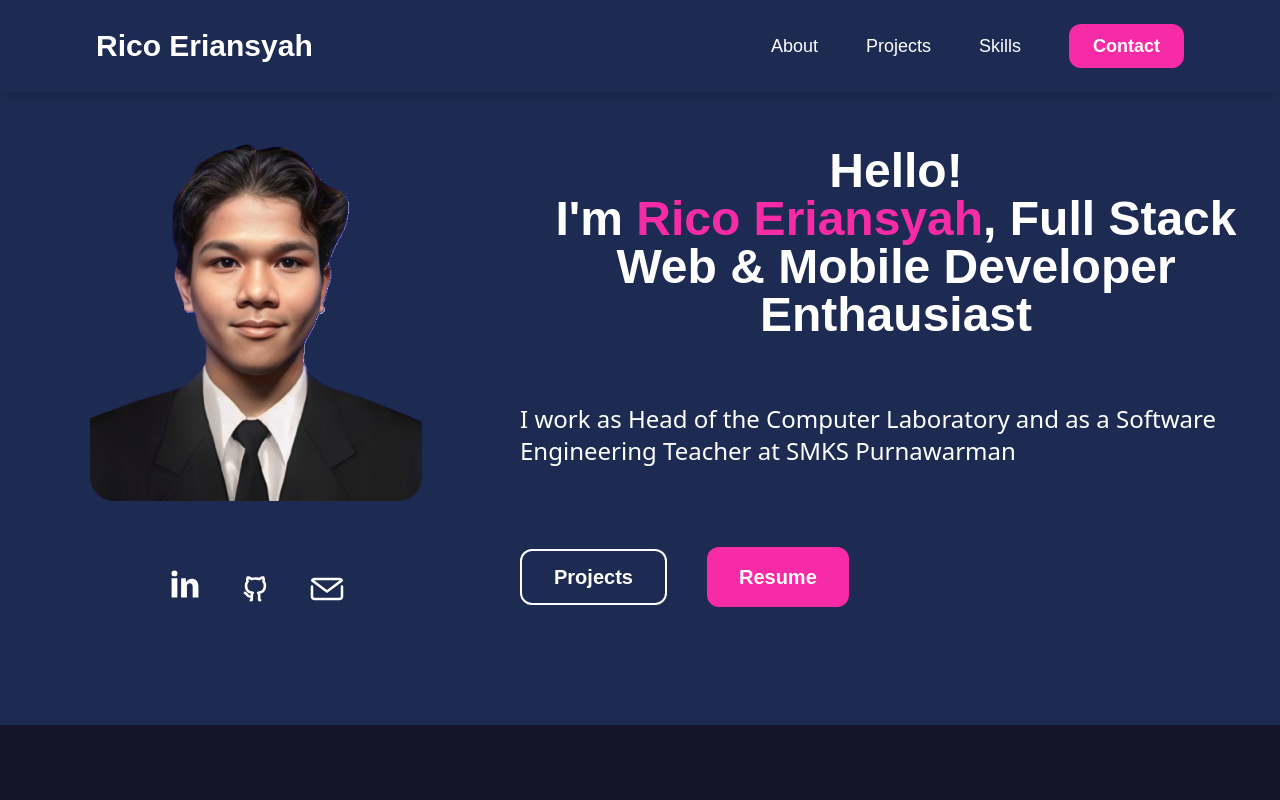
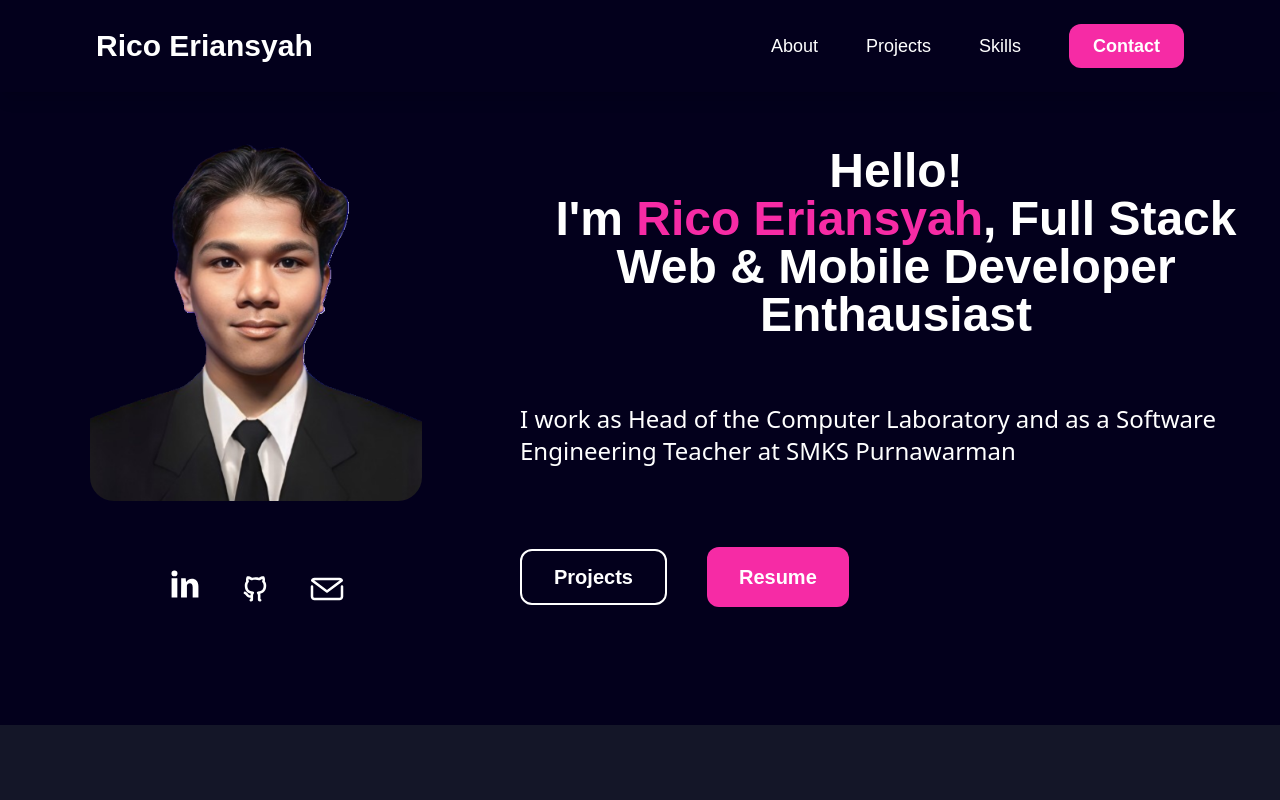
Before and after one commit to ricoerian/ricoapi, a Next.js app: page / in a window 1280 px wide. Shown: the top 800 px of the page. Built offline with nearby package versions, Linux system fonts and the light colour scheme.

Commit message:
color change

```diff
--- a/src/app/globals.css
+++ b/src/app/globals.css
@@ -4,7 +4,7 @@
 
 @layer components {
   .bg-primary {
-      background-color: #1D2B53;
+      background-color: #03001C;
 
   }
   .bg-button {
```
